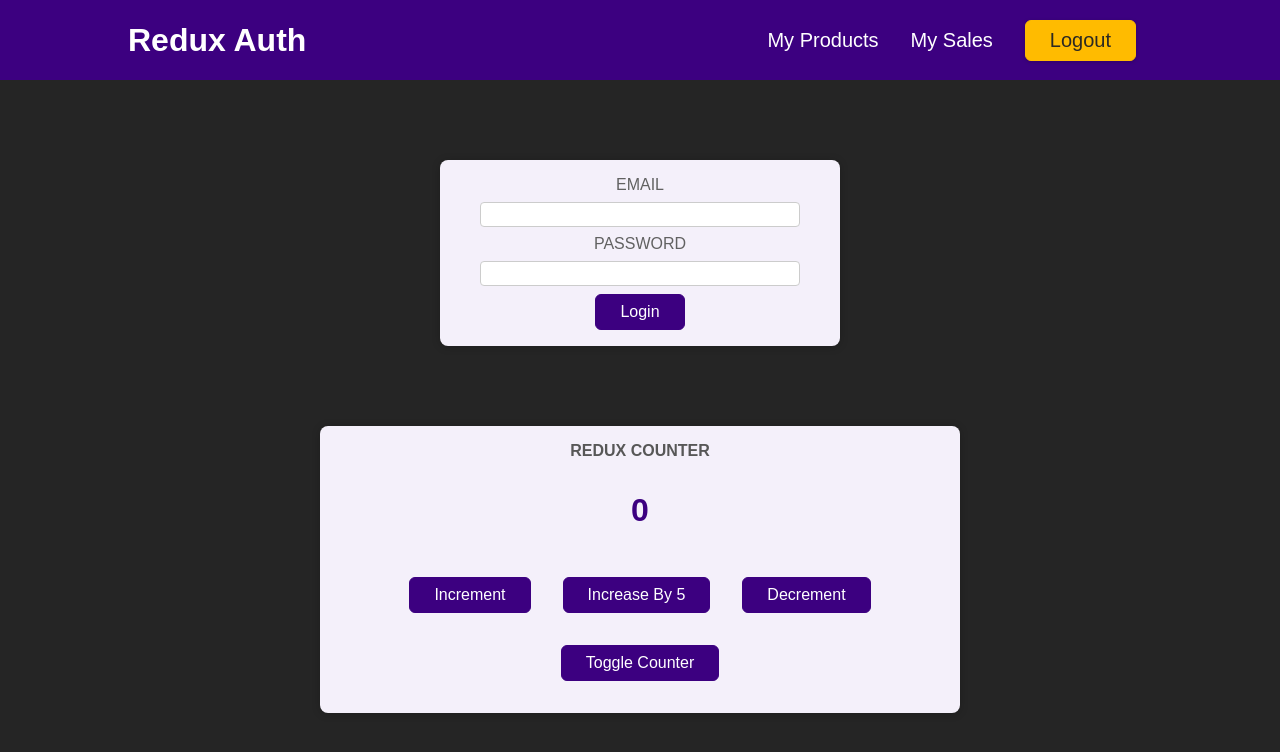
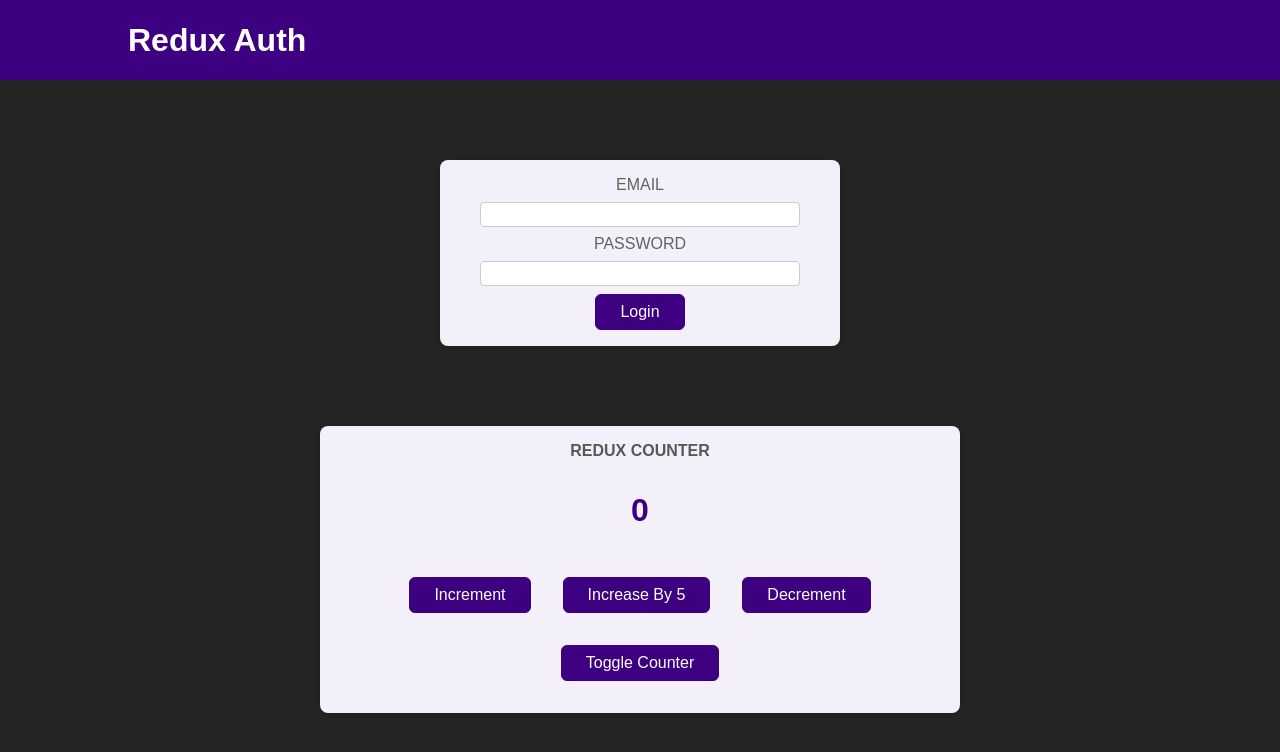
Before and after one commit to AshKatLuck/react-redux-demo, a React (Create React App) app: page / in a window 1280 px wide. Shown: the top 752 px of the page. Built offline with nearby package versions, Linux system fonts and the light colour scheme.

Commit message:
implement login and logout functionality using multiple staices

```diff
--- a/src/App.js
+++ b/src/App.js
@@ -1,12 +1,17 @@
 import Counter from "./components/Counter";
 import Header from "./components/Header";
 import Auth from "./components/Auth";
+import UserProfile from "./components/UserProfile";
+import { useSelector } from "react-redux";
 
 function App() {
+  const isAuth = useSelector((state) => state.auth.isAuthenticated);
+
   return (
     <>
       <Header />
-      <Auth />
+      {!isAuth && <Auth />}
+      {isAuth && <UserProfile />}
       <Counter />
     </>
   );
--- a/src/components/Auth.js
+++ b/src/components/Auth.js
@@ -1,17 +1,24 @@
-import classes from './Auth.module.css';
+import classes from "./Auth.module.css";
+import { authActions } from "../store";
+import { useDispatch } from "react-redux";
 
 const Auth = () => {
+  const dispatch = useDispatch();
+  const loginHandler = (event) => {
+    event.preventDefault();
+    dispatch(authActions.login());
+  };
   return (
     <main className={classes.auth}>
       <section>
-        <form>
+        <form onSubmit={loginHandler}>
           <div className={classes.control}>
-            <label htmlFor='email'>Email</label>
-            <input type='email' id='email' />
+            <label htmlFor="email">Email</label>
+            <input type="email" id="email" />
           </div>
           <div className={classes.control}>
-            <label htmlFor='password'>Password</label>
-            <input type='password' id='password' />
+            <label htmlFor="password">Password</label>
+            <input type="password" id="password" />
           </div>
           <button>Login</button>
         </form>
--- a/src/components/Header.js
+++ b/src/components/Header.js
@@ -1,22 +1,31 @@
-import classes from './Header.module.css';
+import classes from "./Header.module.css";
+import { authActions } from "../store";
+import { useDispatch, useSelector } from "react-redux";
 
 const Header = () => {
+  const dispatch = useDispatch();
+  const isAuth = useSelector((store) => store.auth.isAuthenticated);
+  const logoutHandler = () => {
+    dispatch(authActions.logout());
+  };
   return (
     <header className={classes.header}>
       <h1>Redux Auth</h1>
+      {isAuth && (
         <nav>
           <ul>
             <li>
-            <a href='/'>My Products</a>
+              <a href="/">My Products</a>
             </li>
             <li>
-            <a href='/'>My Sales</a>
+              <a href="/">My Sales</a>
             </li>
             <li>
-            <button>Logout</button>
+              <button onClick={logoutHandler}>Logout</button>
             </li>
           </ul>
         </nav>
+      )}
     </header>
   );
 };
```
Lines whose indentation alone changed are shown as unchanged.
